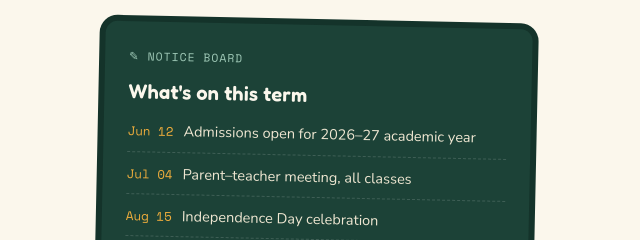
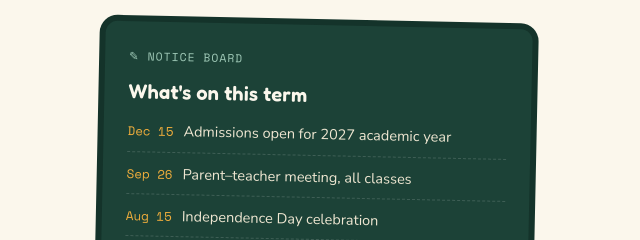
Before and after one commit to sadhupallyfpschool/sadhupallyfpschool, a plain HTML site: page index.html in a window 1280 px wide. Shown: the part 241-481 px from the top of the page, 640-1280 px from the left. Drawn offline with nearby package versions, Linux system fonts and the light colour scheme.

Commit message:
Update index.html content and notice board dates
Updated the content of the index.html file, including changes to the notice board dates and other textual elements.

```diff
--- a/index.html
+++ b/index.html
@@ -75,8 +75,8 @@
         <div class="hero__board__label">✎ Notice Board</div>
         <h3>What's on this term</h3>
         <ul>
-          <li><span class="chalk-date">Jun 12</span> Admissions open for 2026–27 academic year</li>
-          <li><span class="chalk-date">Jul 04</span> Parent–teacher meeting, all classes</li>
+          <li><span class="chalk-date">Dec 15</span> Admissions open for 2027 academic year</li>
+          <li><span class="chalk-date">Sep 26</span> Parent–teacher meeting, all classes</li>
           <li><span class="chalk-date">Aug 15</span> Independence Day celebration</li>
           <li><span class="chalk-date">Sep 05</span> Teachers' Day programme</li>
         </ul>
```
